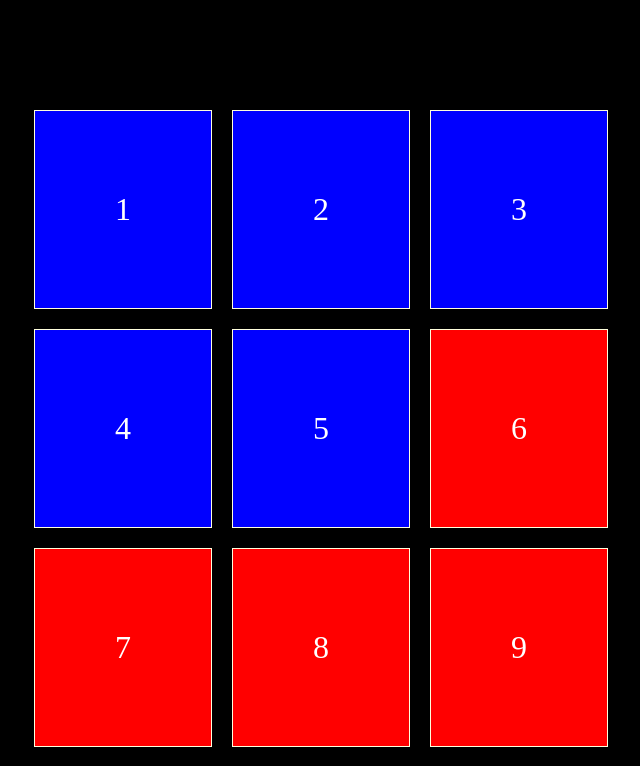
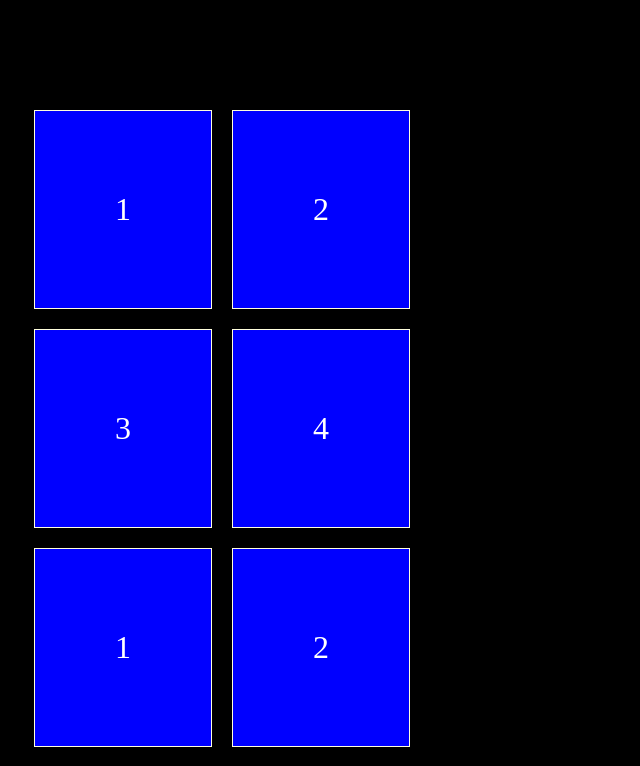
Before and after one commit to rahimytaha/matrix-routing, a React (Vite) app: page / in a window 1280 px wide. Shown: the top 766 px of the page, without its empty margins (76-716 px from the left). Built offline with nearby package versions, Linux system fonts and the light colour scheme.

Commit message:
fix ui/ux

```diff
--- a/src/App.jsx
+++ b/src/App.jsx
@@ -14,11 +14,10 @@ function App() {
   const [loc, setLoc] = useState(6);
   const [list, setList] = useState([]);
   const [data, setData] = useState([
-    [1, 2, 3],
-    [4, 5, 6],
-    [7, 8, 9],
+    [1, 2],
+    [3, 4]
   ]);
-  useEffect(() => setList(Checking(1, 5, [1, 2, 3, 4, 5, 6, 7, 8, 9])),[])
+  useEffect(() => setList(Checking(2, 4, [1, 2, 3, 4  ])),[])
   return (
     <div >
       {/* <div style={{width:50}} className='line   '></div> */}
```
